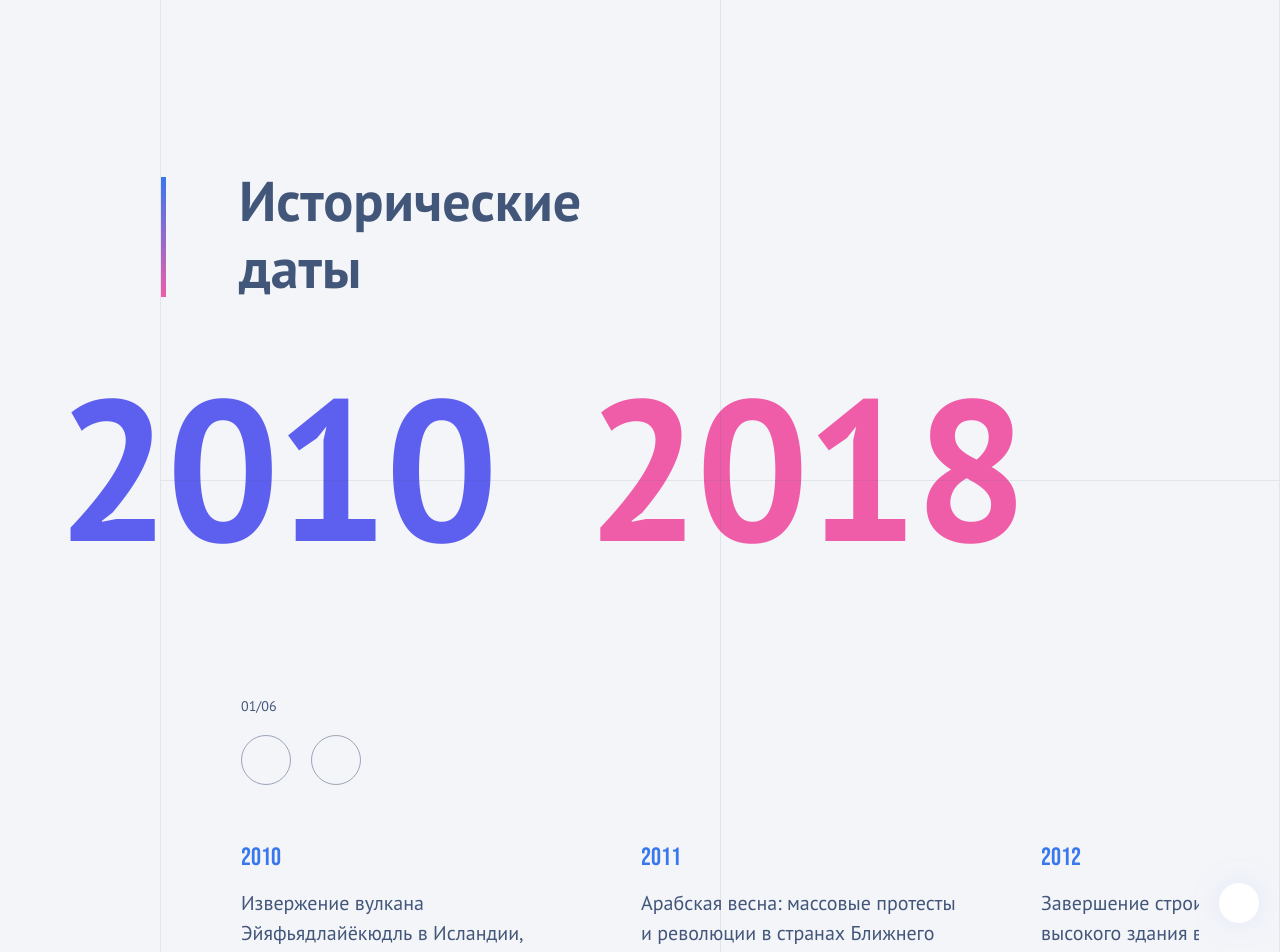
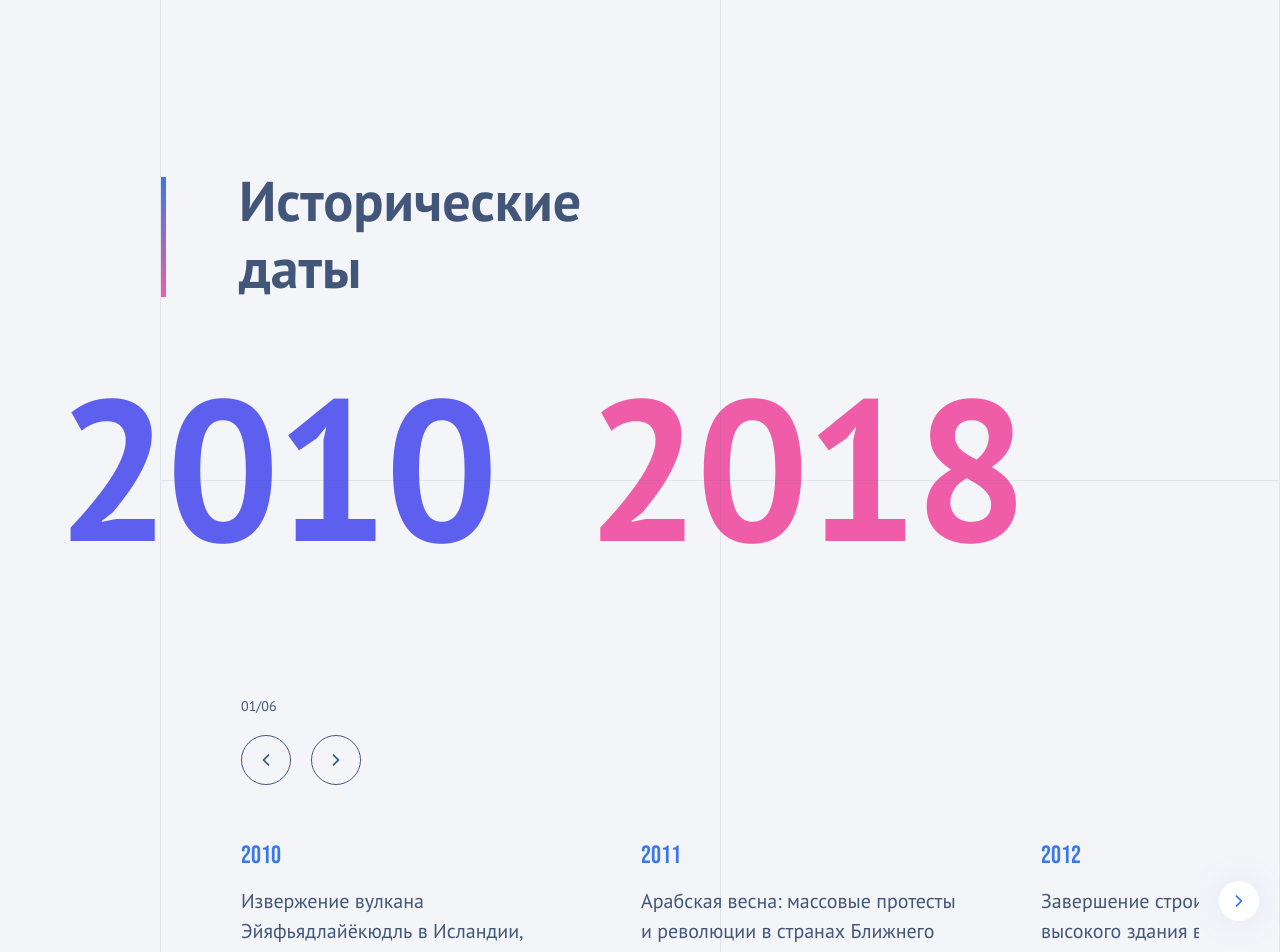
Before and after one commit to Otkazano/history-slider, a React (Create React App) app: page / in a window 1280 px wide. Shown: the top 952 px of the page. Built offline with nearby package versions, Linux system fonts and the light colour scheme.

Commit message:
refactor buttons

```diff
--- a/src/components/ChooseSphereButtons/ChooseSphereButtons.scss
+++ b/src/components/ChooseSphereButtons/ChooseSphereButtons.scss
@@ -12,10 +12,11 @@
 }
 
 .chooseButton {
+  font-size: 35px;
   width: 50px;
   height: 50px;
   border: 1px solid $black-blue-color;
-  opacity: 0.5;
+  // opacity: 0.5;
   border-radius: 50%;
   cursor: pointer;
   padding: 0;
@@ -34,3 +35,12 @@
 .chooseButton:last-of-type {
   margin-left: 20px;
 }
+
+.chooseButton__icon {
+  display: flex;
+  align-items: center;
+  height: 100%;
+  justify-content: center;
+  pointer-events: none;
+  position: relative;
+}
--- a/src/components/ChooseSphereButtons/ChooseSphereButtons.tsx
+++ b/src/components/ChooseSphereButtons/ChooseSphereButtons.tsx
@@ -19,6 +19,7 @@ const ChooseSphereButtons: React.FC<ButtonsProps> = ({
       </p>
 
       <button
+        type="button"
         className="chooseButton"
         onClick={() => {
           if (currentSelected === 0) {
@@ -27,8 +28,15 @@ const ChooseSphereButtons: React.FC<ButtonsProps> = ({
             setNewSelected(currentSelected - 1);
           }
         }}
-      ></button>
+      >
+        <span className="chooseButton__icon">
+          <svg width="24" height="24" role="none" viewBox="0 0 16 16">
+            <path d="M9.6 4l-4 4 4 4 .8-.8L7.2 8l3.2-3.2z" fill="#42567A"></path>
+          </svg>
+        </span>
+      </button>
       <button
+        type="button"
         className="chooseButton"
         onClick={() => {
           if (currentSelected === maxValue - 1) {
@@ -37,7 +45,13 @@ const ChooseSphereButtons: React.FC<ButtonsProps> = ({
             setNewSelected(currentSelected + 1);
           }
         }}
-      ></button>
+      >
+        <span className="chooseButton__icon">
+          <svg width="24" height="24" role="none" viewBox="0 0 16 16">
+            <path d="M6.4 12l4-4-4-4-.8.8L8.8 8l-3.2 3.2z" fill="#42567A"></path>
+          </svg>
+        </span>
+      </button>
     </div>
   );
 };
--- a/src/components/InfoSlider/InfoSlider.scss
+++ b/src/components/InfoSlider/InfoSlider.scss
@@ -26,6 +26,7 @@
 
   &__buttonPrev,
   &__buttonNext {
+    font-size: 25px;
     padding: 0;
     position: absolute;
     width: 40px;
@@ -39,6 +40,8 @@
     background-color: #fff;
     filter: drop-shadow(0px 0px 15px rgba(56, 119, 238, 0.1));
     transition: transform 0.3s ease;
+    display: inline-flex;
+    justify-content: center;
 
     &:hover {
       transform: scale(1.1);
@@ -62,3 +65,13 @@
     display: none;
   }
 }
+
+.infoSlider__buttonIcon {
+  display: flex;
+  align-items: center;
+  height: 100%;
+  justify-content: center;
+  pointer-events: none;
+  position: relative;
+  color: $black-blue-color;
+}
--- a/src/components/InfoSlider/InfoSlider.tsx
+++ b/src/components/InfoSlider/InfoSlider.tsx
@@ -32,8 +32,20 @@ const InfoSlider: React.FC<SliderProps> = ({ data }) => {
           </SwiperSlide>
         ))}
       </Swiper>
-      <button className="infoSlider__buttonPrev"></button>
-      <button className="infoSlider__buttonNext"></button>
+      <button type="button" className="infoSlider__buttonPrev">
+        <span className="infoSlider__buttonIcon">
+          <svg width="24" height="24" role="none" viewBox="0 0 16 16">
+            <path d="M9.6 4l-4 4 4 4 .8-.8L7.2 8l3.2-3.2z" fill="#3877EE"></path>
+          </svg>
+        </span>
+      </button>
+      <button type="button" className="infoSlider__buttonNext">
+        <span className="infoSlider__buttonIcon">
+          <svg width="24" height="24" role="none" viewBox="0 0 16 16">
+            <path d="M6.4 12l4-4-4-4-.8.8L8.8 8l-3.2 3.2z" fill="#3877EE"></path>
+          </svg>
+        </span>
+      </button>
     </div>
   );
 };
```
